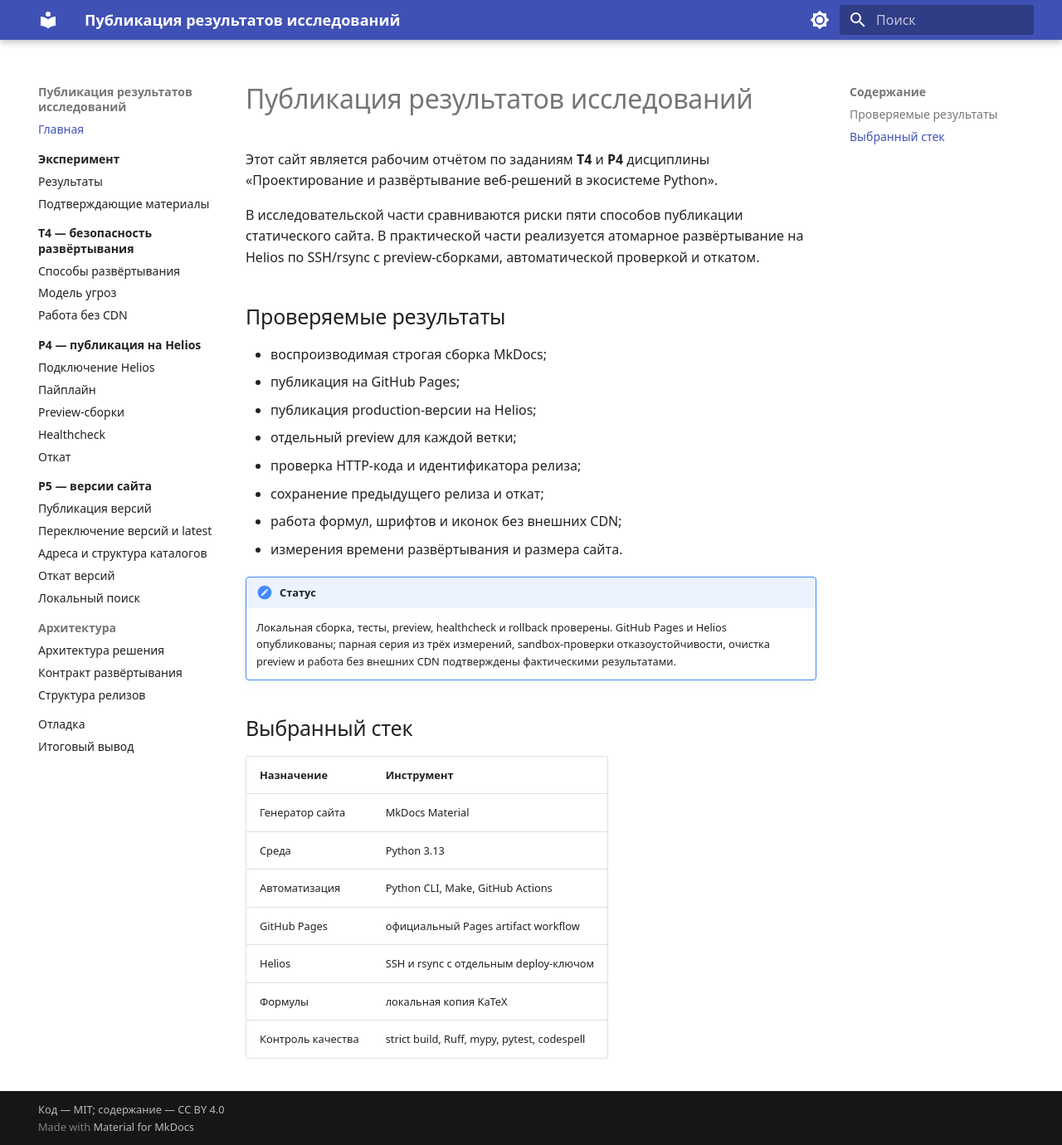
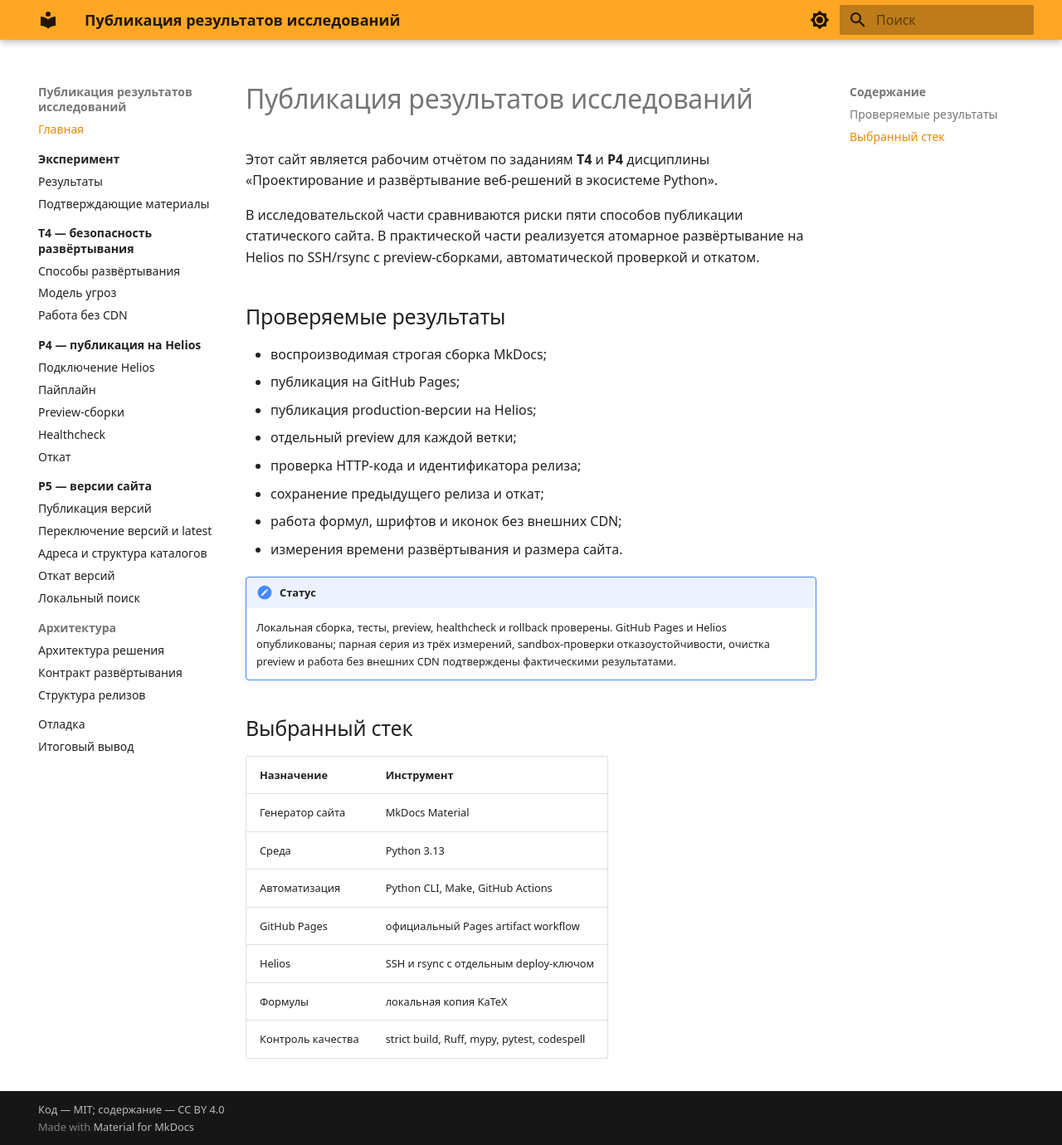
Before and after one commit to WhoamiTitle/mkdocs-deployment-lab, an MkDocs documentation site: the page built from docs/index.md, in a window 1280 px wide and 1380 px high. Shown: the whole window at 83% size. Built offline with MkDocs 1.6.1 and Material for MkDocs 9.7.7, drawn with Linux system fonts in a browser that asks for light colours; nearby versions of some CDN libraries; library files that are not in the unit come from our copies.

Commit message:
style: use orange theme colors for branch preview

```diff
--- a/mkdocs.yml
+++ b/mkdocs.yml
@@ -25,15 +25,15 @@
   palette:
     - media: "(prefers-color-scheme: light)"
       scheme: default
-      primary: indigo
-      accent: blue
+      primary: orange
+      accent: orange
       toggle:
         icon: material/brightness-7
         name: Тёмная тема
     - media: "(prefers-color-scheme: dark)"
       scheme: slate
-      primary: indigo
-      accent: blue
+      primary: orange
+      accent: orange
       toggle:
         icon: material/brightness-4
         name: Светлая тема
```
